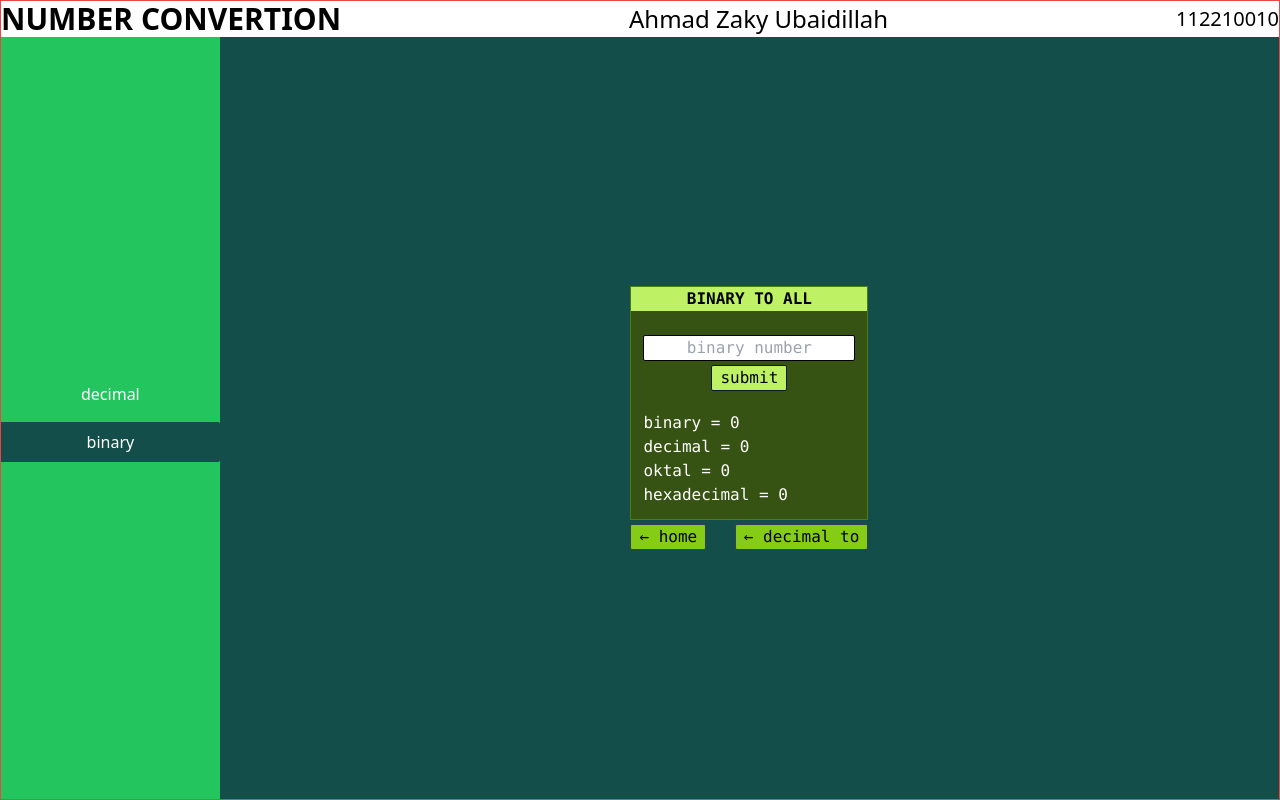
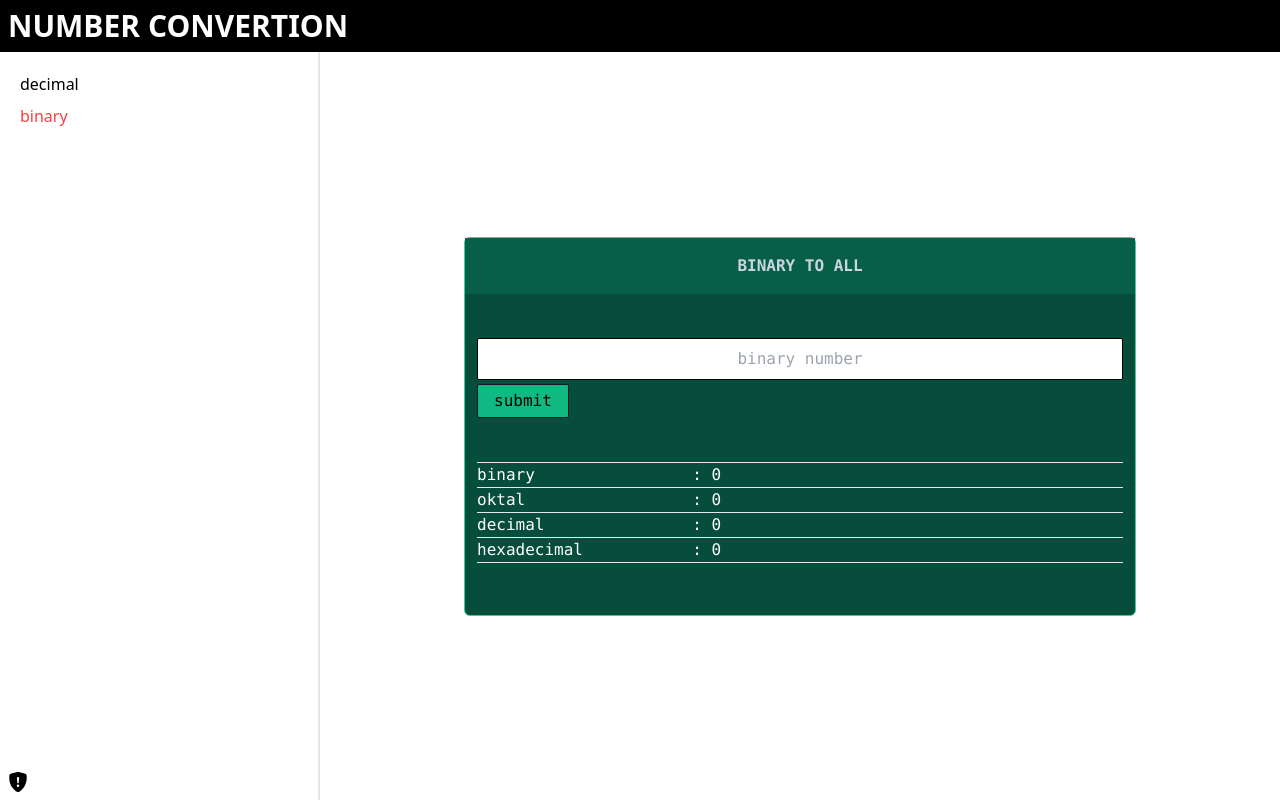
Before and after one commit to CodeWithZaky/number-converter, a Next.js app: page /binary in a window 1280 px wide. Built offline with nearby package versions, Linux system fonts and the light colour scheme.

Commit message:
update ui

```diff
--- a/src/app/binary/page.js
+++ b/src/app/binary/page.js
@@ -75,52 +75,46 @@ const Biner = () => {
   };
 
   return (
-    <main className="h-full w-full flex justify-center items-center bg-teal-900">
-      <div className="flex flex-col justify-center items-center">
-        <section className="border border-lime-700 flex flex-col justify-center items-center">
-          <h1 className="bg-lime-300 text-black w-full text-center font-mono font-semibold">
+    <section className="h-full w-[70%] mx-auto rounded-md border border-emerald-400 bg-emerald-900 flex flex-col justify-center items-center">
+      <h1 className="bg-emerald-800 text-slate-300 w-full py-4 mb-5 text-center font-mono font-semibold">
         BINARY TO ALL
       </h1>
-          <div className="bg-lime-900 p-3 font-mono">
+      <div className="w-full p-3 font-mono">
         <form
           onSubmit={handleSubmit}
-              className="flex flex-col justify-center items-center mb-4 my-3"
+          className="flex flex-col justify-center items-start mb-4 my-3"
         >
           <input
             placeholder="binary number"
-                className="border border-black text-center rounded-sm"
+            className="w-full border py-2 border-black text-center rounded-sm"
           />
           <button
             type="submit"
-                className="border border-slate-900 bg-lime-300 text-black rounded-sm px-2 my-1 active:bg-sky-700"
+            className="border py-1 border-slate-900 bg-emerald-500 text-black rounded-sm px-4 my-1 active:bg-sky-700"
           >
             submit
           </button>
         </form>
-            <section className="text-white">
-              <p>{`binary = ${binary}`}</p>
-              <p>{`decimal = ${decimal}`}</p>
-              <p>{`oktal = ${oktal}`}</p>
-              <p>{`hexadecimal = ${hexadecimal}`}</p>
-            </section>
+        <div className="text-white my-10">
+          <div className="flex w-full border-y">
+            <p className="w-1/3">binary</p>
+            <p className="w-2/3">{`: ${binary}`}</p>
+          </div>
+          <div className="flex w-full border-b">
+            <p className="w-1/3">oktal</p>
+            <p className="w-2/3">{`: ${oktal}`}</p>
+          </div>
+          <div className="flex w-full border-b">
+            <p className="w-1/3">decimal</p>
+            <p className="w-2/3">{`: ${decimal}`}</p>
+          </div>
+          <div className="flex w-full border-b">
+            <p className="w-1/3">hexadecimal</p>
+            <p className="w-2/3">{`: ${hexadecimal}`}</p>
+          </div>
+        </div>
       </div>
     </section>
-        <section className="flex justify-between w-full mt-1 font-mono">
-          <Link
-            href={"/"}
-            className="rounded-sm bg-lime-500 px-2 border border-slate-700"
-          >
-            &larr; home
-          </Link>
-          <Link
-            href={"/decimal-112210010"}
-            className="rounded-sm bg-lime-500 px-2 border border-slate-700"
-          >
-            &larr; decimal to
-          </Link>
-        </section>
-      </div>
-    </main>
   );
 };
 
--- a/src/app/decimal/page.js
+++ b/src/app/decimal/page.js
@@ -52,52 +52,47 @@ const Decimal = () => {
   };
 
   return (
-    <main className="h-full w-full flex justify-center items-center bg-teal-900">
-      <div className="flex flex-col justify-center items-center">
-        <section className="border border-lime-700 flex flex-col justify-center items-center">
-          <h1 className="bg-lime-300 text-black w-full text-center font-mono font-semibold">
+    <section className="h-full w-[70%] mx-auto rounded-md border border-emerald-400 bg-emerald-900 flex flex-col justify-center items-center">
+      <h1 className="bg-emerald-800 text-slate-300 w-full py-4 mb-5 text-center font-mono font-semibold">
         DECIMAL TO ALL
       </h1>
-          <div className="bg-lime-900 p-3 font-mono">
+      <div className="w-full p-3 font-mono">
         <form
           onSubmit={handleSubmit}
-              className="flex flex-col justify-center items-center mb-4 my-3"
+          className="flex flex-col justify-center items-start mb-4 my-3"
         >
           <input
             placeholder="decimal number"
-                className="border border-black text-center rounded-sm"
+            className="w-full border py-2 border-black text-center rounded-sm"
           />
           <button
             type="submit"
-                className="border border-slate-900 bg-lime-300 text-black rounded-sm px-2 my-1 active:bg-sky-700"
+            className="border py-1 border-slate-900 bg-emerald-500 text-black rounded-sm px-4 my-1 active:bg-sky-700"
           >
             submit
           </button>
         </form>
-            <section className="text-white">
-              <div>{`decimal = ${decimal}`}</div>
-              <div>{`binary = ${binary}`}</div>
-              <div>{`oktal = ${oktal}`}</div>
-              <div>{`hexadecimal = ${hexadecimal}`}</div>
-            </section>
+        <div className="text-white my-10">
+          <div className="flex w-full border-y">
+            <p className="w-1/3">binary</p>
+            <p className="w-2/3">{`: ${binary}`}</p>
+          </div>
+          <div className="flex w-full border-b">
+            <p className="w-1/3">decimal</p>
+            <p className="w-2/3">{`: ${decimal}`}</p>
+          </div>
+
+          <div className="flex w-full border-b">
+            <p className="w-1/3">oktal</p>
+            <p className="w-2/3">{`: ${oktal}`}</p>
+          </div>
+          <div className="flex w-full border-b">
+            <p className="w-1/3">hexadecimal</p>
+            <p className="w-2/3">{`: ${hexadecimal}`}</p>
+          </div>
+        </div>
       </div>
     </section>
-        <section className="flex justify-between w-full mt-1 font-mono">
-          <Link
-            href={"/"}
-            className="rounded-sm bg-lime-500 px-2 border border-slate-700"
-          >
-            &larr; home
-          </Link>
-          <Link
-            href={"/binary-112210010"}
-            className="rounded-sm bg-lime-500 px-2 border border-slate-700"
-          >
-            &larr; binary to
-          </Link>
-        </section>
-      </div>
-    </main>
   );
 };
 
--- a/src/app/layout.tsx
+++ b/src/app/layout.tsx
@@ -14,17 +14,15 @@ export default function RootLayout({
   return (
     <html lang="en" className="h-full">
       <body className="h-full">
-        <div className="container h-full w-full border border-red-500 mx-auto flex flex-col justify-between items-center">
-          <div className="w-full flex justify-between items-center">
+        <div className="container-none h-full w-full flex flex-col justify-between items-center">
+          <div className="w-full flex justify-between items-center bg-black text-white p-2">
             <h1 className="text-3xl text-center font-semibold">
               NUMBER CONVERTION
             </h1>
-            <p className="text-2xl">Ahmad Zaky Ubaidillah</p>
-            <p className="text-xl">112210010</p>
           </div>
           <div className="h-full w-full mx-auto flex justify-between items-center">
-            <Sidebar />
-            {children}
+            <Sidebar classname={"w-1/4"} />
+            <div className="w-3/4">{children}</div>
           </div>
         </div>
       </body>
--- a/src/app/page.tsx
+++ b/src/app/page.tsx
@@ -8,13 +8,13 @@ export default function Home() {
   const router = useRouter();
 
   useEffect(() => {
-    if (pathname == "/") {
-      router.push("/decimal");
-    }
+    // if (pathname == "/") {
+    //   router.push("/decimal");
+    // }
   }, [pathname, router]);
 
   return (
-    <div className="w-full h-full text-5xl font-bold flex justify-center items-center">
+    <div className="w-full h-full text-5xl font-bold flex justify-center items-center text-white">
       LOADING...
     </div>
   );
--- a/src/components/Sidebar.js
+++ b/src/components/Sidebar.js
@@ -1,14 +1,22 @@
 "use client";
 import Link from "next/link";
 import { usePathname } from "next/navigation";
-const Sidebar = () => {
+import { BsShieldFillExclamation } from "react-icons/bs";
+import { clsx } from "clsx";
+
+const Sidebar = ({ classname }) => {
   const pathname = usePathname();
   const MenuItems = [
     { route: "/decimal", title: "decimal" },
     { route: "/binary", title: "binary" },
   ];
   return (
-    <main className="bg-green-500 h-full flex flex-col items-end justify-center py-5 gap-7 text-lime-800 text-center">
+    <main
+      className={clsx(
+        classname,
+        "relative border-r-2 h-full flex flex-col items-start justify-start p-5 gap-7 text-lime-800 text-center"
+      )}
+    >
       <div className="flex flex-col text-center gap-2">
         {MenuItems.map((e, i) => {
           return (
@@ -17,8 +25,8 @@ const Sidebar = () => {
               href={e.route}
               className={
                 pathname == e.route
-                  ? "rounded-r-sm px-20 py-2 bg-teal-900 text-white"
-                  : "px-20 py-2 bg-green-500 text-white"
+                  ? "text-red-500 transition-all text-start"
+                  : "text-black transition-all text-start"
               }
             >
               {e.title}
@@ -26,6 +34,7 @@ const Sidebar = () => {
           );
         })}
       </div>
+      <BsShieldFillExclamation className="absolute bottom-2 left-2 text-black text-xl hover:text-2xl cursor-pointer transition-all" />
     </main>
   );
 };
--- a/tsconfig.json
+++ b/tsconfig.json
@@ -28,7 +28,7 @@
     ".next/types/**/*.ts",
     "**/*.ts",
     "**/*.tsx"
-  ],
+, "src/app/binary/page.js"  ],
   "exclude": [
     "node_modules"
   ]
```
Lines whose indentation alone changed are shown as unchanged.
